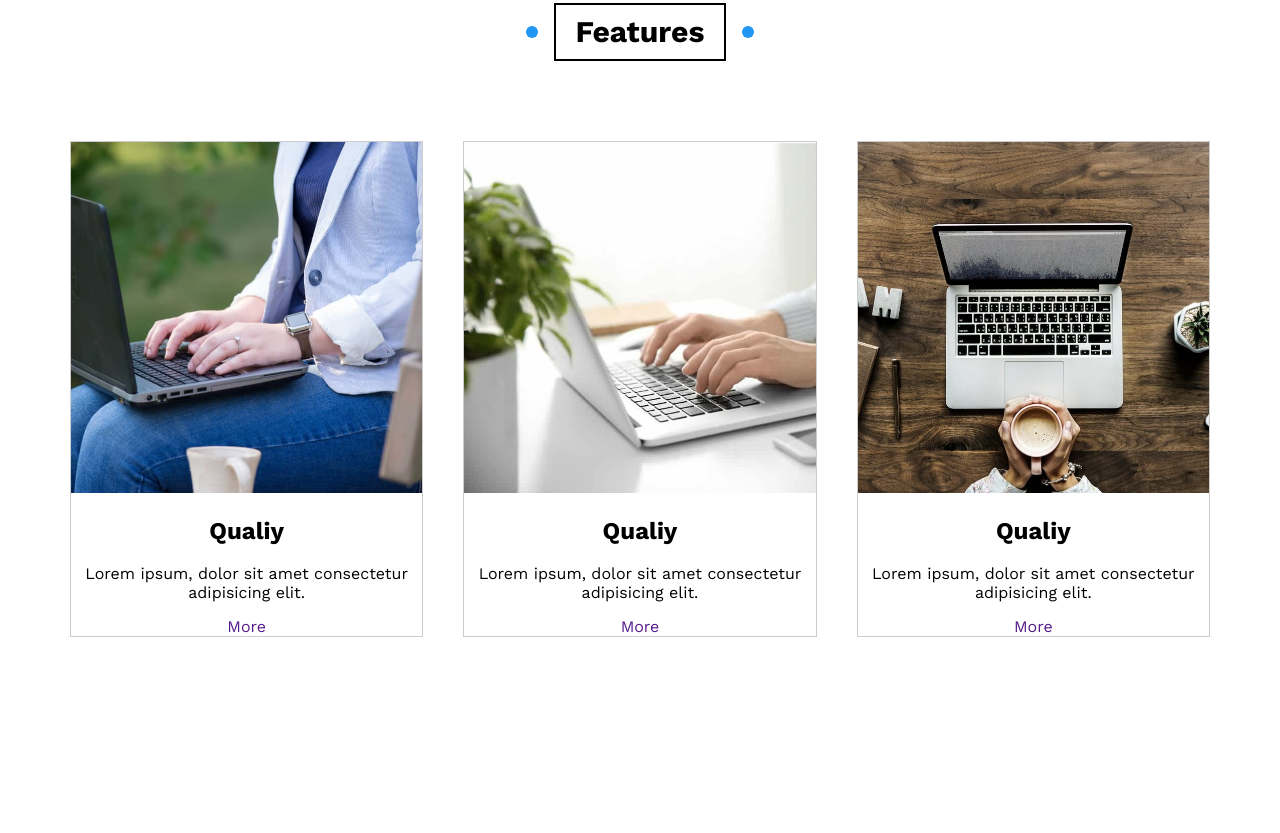
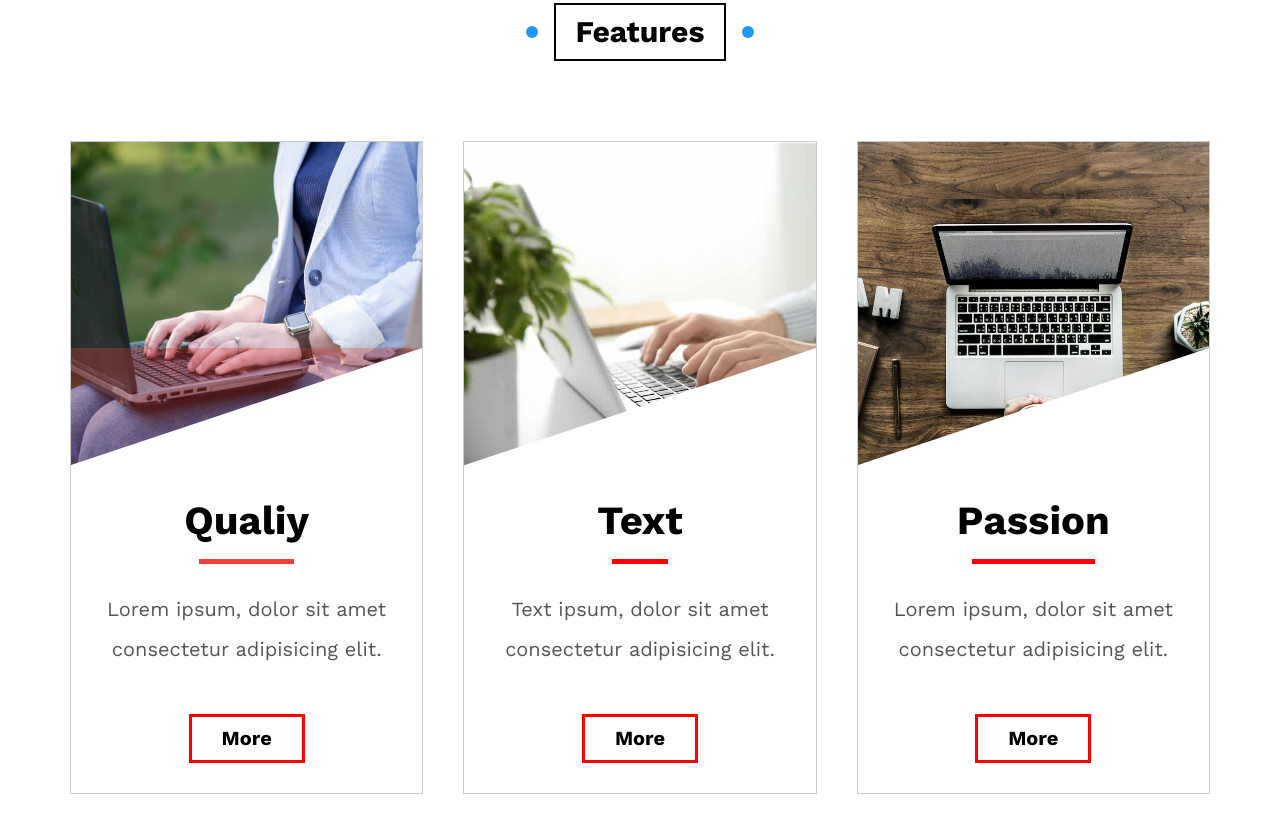
Before and after one commit to Muhammedbadr/html-for-Training, a plain HTML site: page index.html in a window 1280 px wide. Shown: the part 3111-3944 px from the top of the page. Before the commit the page ends 3848 px from the top, so only its background shows below. Drawn offline with nearby package versions, Linux system fonts and the light colour scheme.

Commit message:
features

```diff
--- a/css/elzero.css
+++ b/css/elzero.css
@@ -528,7 +528,87 @@ ul {
     border: 1px solid #ccc;
 }
 
-.features .box .img-holder {}
+.features .box .img-holder {
+    position: relative;
+    overflow: hidden;
+
+}
+
+.features .box .img-holder::before {
+    content: "";
+    position: absolute;
+    top: 0;
+    left: 0;
+    width: 100%;
+    height: 100%;
+}
+
+.features .box .img-holder::after {
+    content: "";
+    position: absolute;
+    bottom: 0;
+    right: 0;
+    border-style: solid;
+    border-width: 0px 0px 150px 450px;
+    border-color: transparent transparent white transparent;
+    transition: var(--main-transition);
+    z-index: 100;
+
+}
+
+.features .box h2 {
+    position: relative;
+    font-size: 40px;
+    margin: auto;
+    width: fit-content;
+}
+
+.features .box h2::after {
+    content: "";
+    position: absolute;
+    bottom: -20px;
+    left: 15px;
+    height: 5px;
+    background-color: red;
+    width: calc(100% - 30px);
+
+
+}
+
+.features .box p {
+    line-height: 2;
+    font-size: 20px;
+    margin: 30 0;
+    padding: 25px;
+    color: #555;
+}
+
+.features .box a {
+    display: block;
+    border: 3px solid red;
+    color: black;
+    width: fit-content;
+    margin: 0 auto 30px;
+    padding: 10px 30px;
+    font-weight: bold;
+    font-size: 20px;
+}
+
+.features .box .img-holder:hover:after {
+    border-width: 180px 500px 180px 0px;
+}
+
+.features .first .img-holder:after {
+    background-color: #f43f3646;
+}
+
+.features .first h2:after {
+    background-color: #f44036;
+}
+
+.features .first a:after {
+    background-color: #f44036;
+}
 
 .features .box .img-holder img {
     max-width: 100%;
--- a/index.html
+++ b/index.html
@@ -233,15 +233,15 @@
                 <div class="img-holder">
                     <img src="/imgs/features-02.jpg" alt="">
                 </div>
-                <h2>Qualiy</h2>
-                <p>Lorem ipsum, dolor sit amet consectetur adipisicing elit. </p>
+                <h2>Text</h2>
+                <p>Text ipsum, dolor sit amet consectetur adipisicing elit. </p>
                 <a href="">More</a>
             </div>
             <div class="box third">
                 <div class="img-holder">
                     <img src="/imgs/features-03.jpg" alt="">
                 </div>
-                <h2>Qualiy</h2>
+                <h2>Passion</h2>
                 <p>Lorem ipsum, dolor sit amet consectetur adipisicing elit. </p>
                 <a href="">More</a>
             </div>
```
